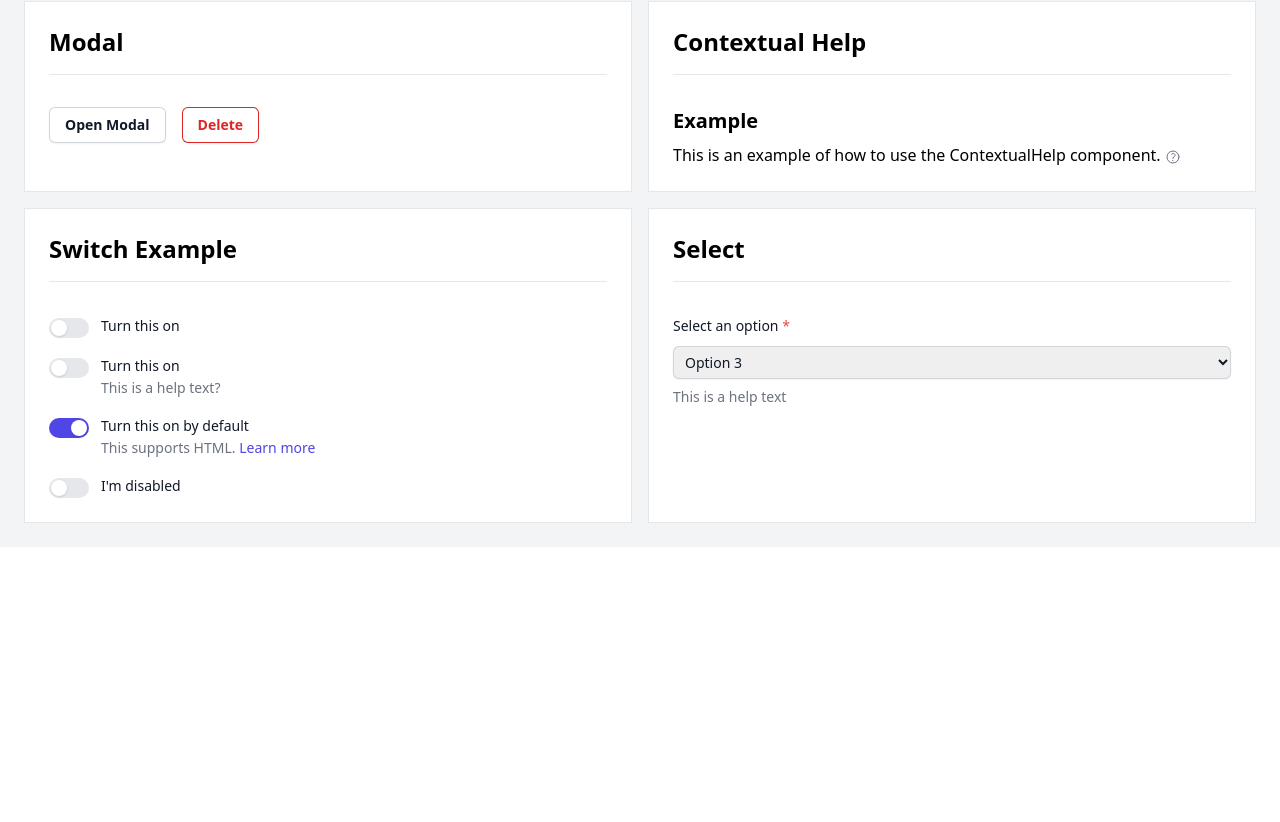
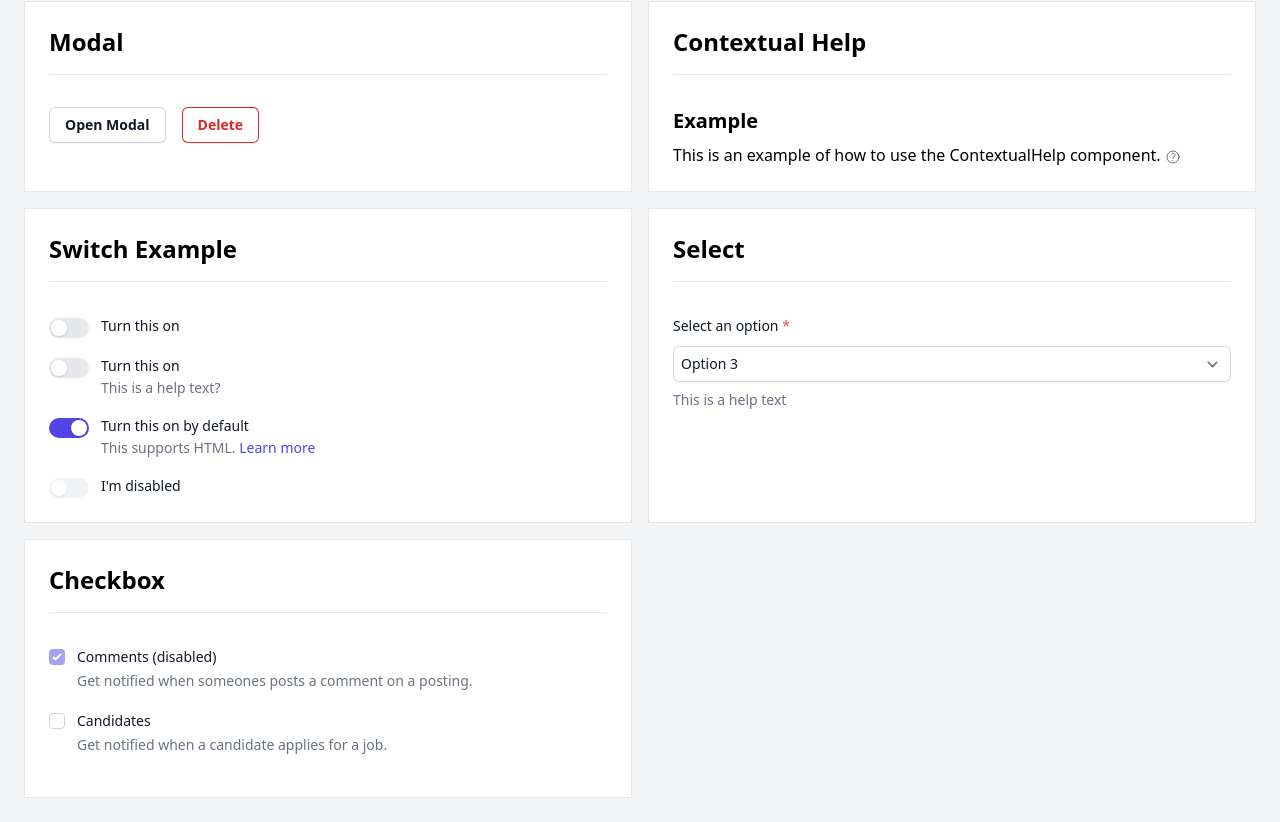
Before and after one commit to weDevsOfficial/tail-react, a React (Vite) app: page / in a window 1280 px wide. Shown: the part 1878-2700 px from the top of the page. Before the commit the page ends 2425 px from the top, so only its background shows below. Built offline with nearby package versions, Linux system fonts and the light colour scheme.

Commit message:
Added checkbox

```diff
--- a/src/App.tsx
+++ b/src/App.tsx
@@ -6,6 +6,7 @@ import ContextulExample from './Components/ContextualHelp/Example';
 import ModalExample from './Components/Modal/Example';
 import SwitchExample from './Components/SwitchInput/Example';
 import SelectExample from './Components/SelectInput/Example';
+import CheckboxExample from './Components/Checkbox/Example';
 
 const App = () => {
   return (
@@ -38,6 +39,10 @@ const App = () => {
         <div className="bg-white p-6 border">
           <SelectExample />
         </div>
+
+        <div className="bg-white p-6 border">
+          <CheckboxExample />
+        </div>
       </div>
     </div>
   );
--- /dev/null
+++ b/src/Components/Checkbox/Checkbox.tsx
@@ -0,0 +1,58 @@
+import React from 'react';
+import { twMerge } from 'tailwind-merge';
+
+interface CheckboxProps {
+  label: string;
+  checked?: boolean;
+  className?: string;
+  help?: React.ReactNode;
+  disabled?: boolean;
+  onChange?: (checked: boolean) => void;
+}
+
+const Checkbox: React.FC<CheckboxProps> = ({
+  label,
+  help,
+  className,
+  onChange,
+  disabled = false,
+  ...props
+}) => {
+  const id = `input-${Math.random().toString(36).substr(2, 9)}`;
+
+  return (
+    <div className="relative flex gap-x-3 mb-4">
+      <div className="flex h-6 items-center">
+        <input
+          type="checkbox"
+          checked={props.checked}
+          id={id}
+          disabled={disabled}
+          {...props}
+          className={twMerge(
+            'h-4 w-4 rounded form-checkbox border-gray-300 text-indigo-600 focus:ring-indigo-600',
+            className,
+            disabled && 'disabled:opacity-50 cursor-not-allowed'
+          )}
+          onChange={(event) => {
+            if (onChange) {
+              onChange(event.target.checked);
+            }
+          }}
+        />
+      </div>
+      <div className="text-sm leading-6">
+        <label
+          htmlFor={id}
+          className={twMerge('font-medium text-gray-900', disabled && 'cursor-not-allowed')}
+        >
+          {label}
+        </label>
+
+        {help && <div className="text-gray-500">{help}</div>}
+      </div>
+    </div>
+  );
+};
+
+export { Checkbox };
--- /dev/null
+++ b/src/Components/Checkbox/Example.tsx
@@ -0,0 +1,30 @@
+import { useState } from 'react';
+import { Checkbox } from './Checkbox';
+
+const CheckboxExample = () => {
+  const [allowComments, setAllowComments] = useState(true);
+  const [candidates, setCandidates] = useState(false);
+
+  return (
+    <div className="">
+      <h1 className="text-2xl font-semibold border-b pb-4 mb-8">Checkbox</h1>
+
+      <Checkbox
+        label="Comments (disabled)"
+        help="Get notified when someones posts a comment on a posting."
+        checked={allowComments}
+        disabled={true}
+        onChange={(checked) => setAllowComments(checked)}
+      />
+
+      <Checkbox
+        label="Candidates"
+        help="Get notified when a candidate applies for a job."
+        checked={candidates}
+        onChange={(checked) => setCandidates(checked)}
+      />
+    </div>
+  );
+};
+
+export default CheckboxExample;
--- a/src/Components/SelectInput/Example.tsx
+++ b/src/Components/SelectInput/Example.tsx
@@ -1,4 +1,4 @@
-import React, { useState } from 'react';
+import { useState } from 'react';
 
 import { SelectInput } from './SelectInput';
 
--- a/src/Components/SwitchInput/SwitchInput.tsx
+++ b/src/Components/SwitchInput/SwitchInput.tsx
@@ -34,7 +34,8 @@ const SwitchInput = ({ initialValue = false, label, help, disabled = false, onCh
         onChange={toggleInput}
         className={classNames(
           enabled ? 'bg-indigo-600' : 'bg-gray-200',
-          'relative mt-1 inline-flex h-5 w-10 flex-shrink-0 cursor-pointer rounded-full border-2 border-transparent transition-colors duration-200 ease-in-out focus:outline-none focus:ring-2 focus:ring-indigo-500 focus:ring-offset-2'
+          'relative mt-1 inline-flex h-5 w-10 flex-shrink-0 cursor-pointer rounded-full border-2 border-transparent transition-colors duration-200 ease-in-out focus:outline-none focus:ring-2 focus:ring-indigo-500 focus:ring-offset-2',
+          disabled ? 'cursor-not-allowed opacity-50' : ''
         )}
       >
         <span
--- a/tailwind.config.js
+++ b/tailwind.config.js
@@ -8,6 +8,6 @@ export default {
     extend: {},
   },
   plugins: [
-    import('@tailwindcss/forms'),
+    require('@tailwindcss/forms'),
   ],
 }
```
Also changed, not shown: src/Components/Checkbox/index.ts (added).
